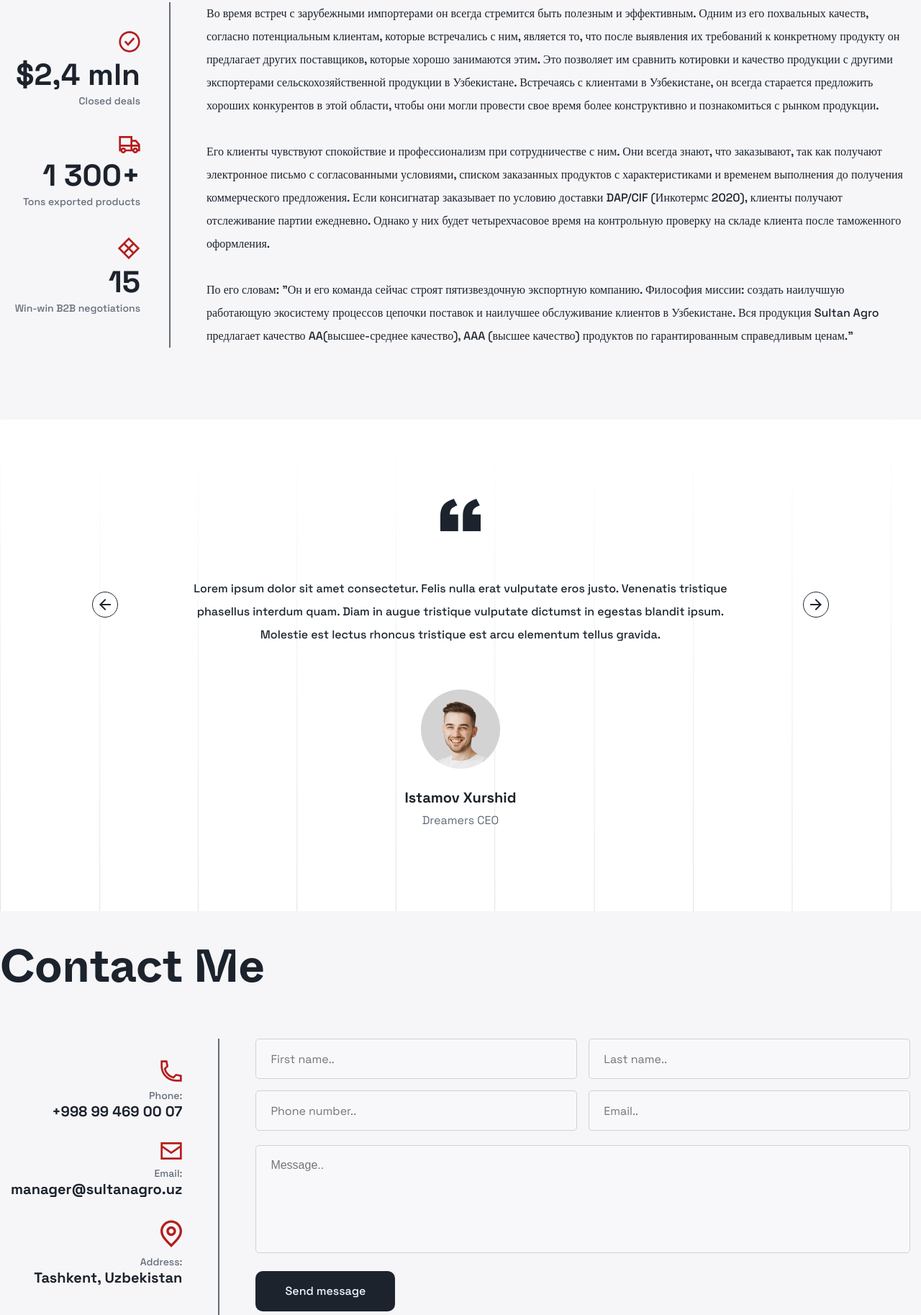
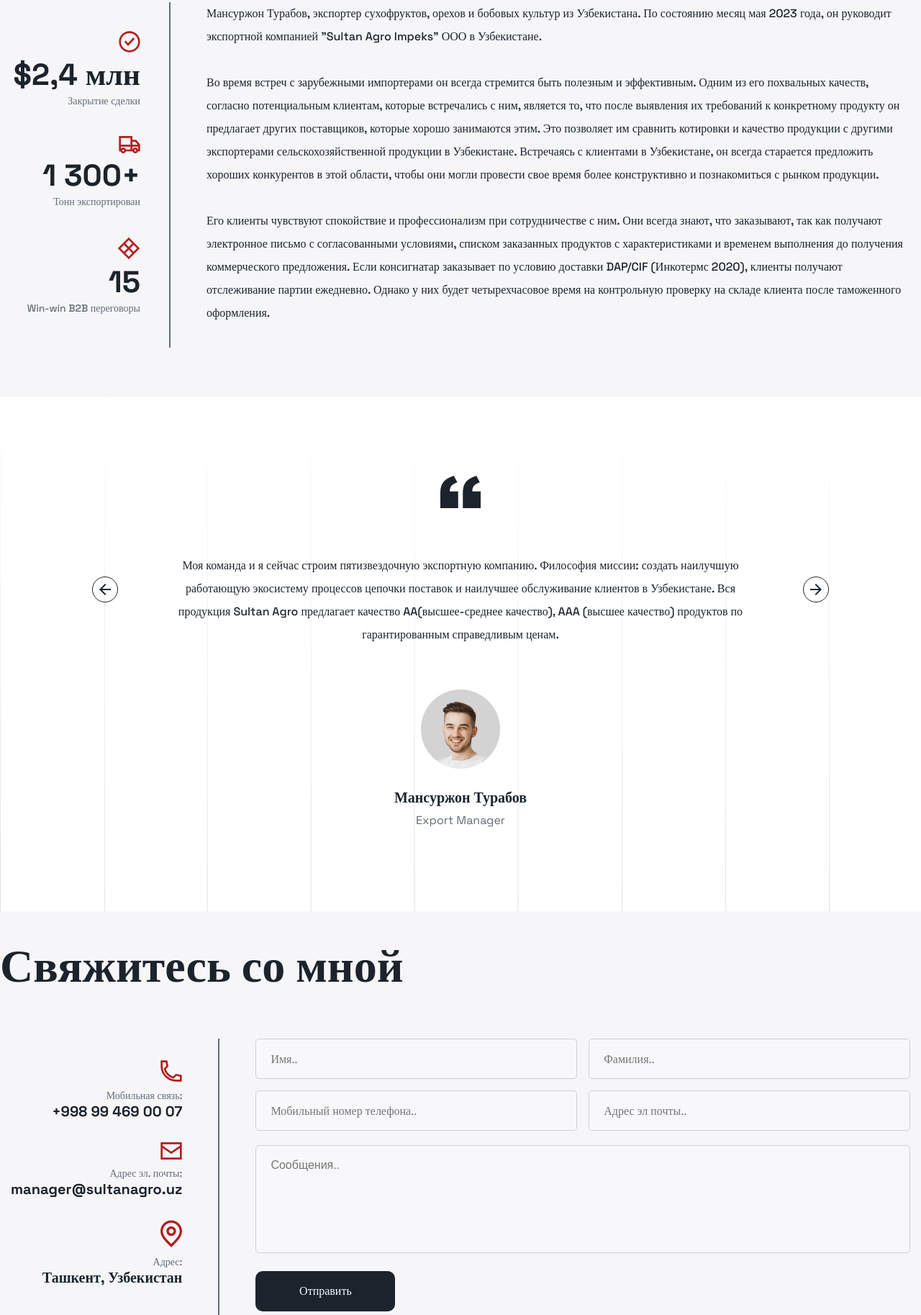
Before and after one commit to Sirojiddin-1996/business-card, a plain HTML site: page indexx.html in a window 1280 px wide. Shown: the part 973-2800 px from the top of the page at 72% size. Drawn offline with Linux system fonts and the light colour scheme; files whose address does not match are found by name.

Commit message:
Add files via upload

```diff
--- a/indexx.html
+++ b/indexx.html
@@ -17,10 +17,10 @@
 					<span class="top-left"></span>
 					<span class="bottom-right"></span>
 					<div class="nav-menu">
-						<a href="https://sultanagro.uz" class="logobrand">Мансуржон Турабов</a>
+						<a href="https://sultanagro.uz" class="logobrand">Mansurjon Turabov</a>
 						<ul id="nav-mobile" class="right">
 							<li><a href="#about">О Cебе</a></li>
-							<li><a href="#contact">Contact Me</a></li>
+							<li><a href="#contact">Свяжитесь со мной</a></li>
 							<div class="language">
 								<span>Рус</span>
 								<i class="arrow-down fa-solid fa-caret-down"></i>
@@ -34,7 +34,7 @@
 					</div>
 					<div class="dropdown_menu">
 						<li><a href="#about">О Cебе</a></li>
-						<li><a href="#contact">Contact Me</a></li>
+						<li><a href="#contact">Свяжитесь со мной</a></li>
 						<div class="language lan">
 							<span>Рус</span>
 							<i class="arrow-down fa-solid fa-caret-down"></i>
@@ -56,19 +56,19 @@
 							</div>
 							<div class="contact-me">
 								<span></span>
-								<p>Contact me:</p>
+								<p>Связаться:</p>
 								<div>
 									<a href="https://t.me/sultanagro_uz"><img src="./img/icons8-telegram-100.png" alt="Telegram"></a>
 									<a href="https://wa.me/998994690007"><img src="./img/icons8-whatsapp-96.png" alt="WhatsApp"></a>
-									<a href="https://manager@sultanagro.uz"><img src="./img/icons8-mail-100.png" alt="Email"></a>
+									<a href="mailto:manager@sultanagro.uz"><img src="./img/icons8-mail-100.png" alt="Email"></a>
 								</div>
 							</div>
 							<div class="follow-me">
 								<span></span>
-								<p>Follow me:</p>
+								<p>Подписаться:</p>
 								<div>
 									<a class="anim-4" href="https://uz.linkedin.com/in/mansurjon-turobov-5a732bbb"><img src="./img/icons8-in-100.png" alt="Linkedin"></a>
-									<a class="anim-5" href="#"><img src="./img/tch.svg" alt="TenChat"></a>
+									<a class="anim-5" href="https://tenchat.ru/manshuri21"><img src="./img/tch.svg" alt="TenChat"></a>
 								</div>
 								</div>
 						</div>
@@ -88,25 +88,26 @@
 						<div class="about-content reveal">
 							<div>
 								<img src="./img/check.svg" alt="">
-								<h3>$2,4 mln</h3>
-								<span>Closed deals</span>
+								<h3>$2,4 млн</h3>
+								<span>Закрытие сделки</span>
 							</div>
 							<div>
 								<img src="./img/smile.svg" alt="">
 								<h3>1 300+</h3>
-								<span>Tons exported products</span>
+								<span>Тонн экспортирован</span>
 							</div>
 							<div>
 								<img src="./img/diamond.svg" alt="">
 								<h3>15</h3>
-								<span>Win-win B2B negotiations</span>
+								<span>Win-win B2B переговоры</span>
 							</div>
 						</div>
 						<div class="line reveal"></div>
 						<div class="about-text reveal">
-							<p>Во время встреч с зарубежными импортерами он всегда стремится быть полезным и эффективным. Одним из его похвальных качеств, согласно потенциальным клиентам, которые встречались с ним, является то, что после выявления их требований к конкретному продукту он предлагает других поставщиков, которые хорошо занимаются этим. Это позволяет им сравнить котировки и качество продукции с другими экспортерами сельскохозяйственной продукции в Узбекистане. Встречаясь с клиентами в Узбекистане, он всегда старается предложить хороших конкурентов в этой области, чтобы они могли провести свое время более конструктивно и познакомиться с рынком продукции.
+							<p>Мансуржон Турабов, экспортер сухофруктов, орехов и бобовых культур из Узбекистана. По состоянию месяц мая 2023 года, он руководит экспортной компанией "Sultan Agro Impeks" ООО в Узбекистане.
+								<br><br>Во время встреч с зарубежными импортерами он всегда стремится быть полезным и эффективным. Одним из его похвальных качеств, согласно потенциальным клиентам, которые встречались с ним, является то, что после выявления их требований к конкретному продукту он предлагает других поставщиков, которые хорошо занимаются этим. Это позволяет им сравнить котировки и качество продукции с другими экспортерами сельскохозяйственной продукции в Узбекистане. Встречаясь с клиентами в Узбекистане, он всегда старается предложить хороших конкурентов в этой области, чтобы они могли провести свое время более конструктивно и познакомиться с рынком продукции.
 								<br><br> Его клиенты чувствуют спокойствие и профессионализм при сотрудничестве с ним. Они всегда знают, что заказывают, так как получают электронное письмо с согласованными условиями, списком заказанных продуктов с характеристиками и временем выполнения до получения коммерческого предложения. Если консигнатар заказывает по условию доставки DAP/CIF (Инкотермс 2020), клиенты получают отслеживание партии ежедневно. Однако у них будет четырехчасовое время на контрольную проверку на складе клиента после таможенного оформления.
-								<br><br> По его словам: "Он и его команда сейчас строят пятизвездочную экспортную компанию. Философия миссии: создать наилучшую работающую экосистему процессов цепочки поставок и наилучшее обслуживание клиентов в Узбекистане. Вся продукция Sultan Agro предлагает качество AA(высшее-среднее качество), AAA (высшее качество) продуктов  по гарантированным справедливым ценам."</p>
+								</p>
 						</div>
 					</div>
 				</div>
@@ -122,37 +123,37 @@
 						<!-- 1 -->
 						<div class="offer_slider">
 							<img src="./img/vector.svg" alt="">
-							<p>Lorem ipsum dolor sit amet consectetur. Felis nulla erat vulputate eros justo. Venenatis tristique phasellus interdum quam. Diam in augue tristique vulputate dictumst in egestas blandit ipsum. Molestie est lectus rhoncus tristique est arcu elementum tellus gravida.</p>
+							<p>Моя команда и я сейчас строим пятизвездочную экспортную компанию. Философия миссии: создать наилучшую работающую экосистему процессов цепочки поставок и наилучшее обслуживание клиентов в Узбекистане. Вся продукция Sultan Agro предлагает качество AA(высшее-среднее качество), AAA (высшее качество) продуктов  по гарантированным справедливым ценам.</p>
 							<img src="./img/Ellipse 5.png" alt="">
-							<h3>Istamov Xurshid</h3>
-							<span>Dreamers CEO</span>
+							<h3>Мансуржон Турабов</h3>
+							<span>Export Manager</span>
 						</div>
 
 						<!-- 2 -->
 						<div class="offer_slider">
 							<img src="./img/vector.svg" alt="">
-							<p>Lorem ipsum dolor sit amet consectetur. Felis nulla erat vulputate eros justo. Venenatis tristique phasellus interdum quam. Diam in augue tristique vulputate dictumst in egestas blandit ipsum. Molestie est lectus rhoncus tristique est arcu elementum tellus gravida.</p>
+							<p>Моя команда и я сейчас строим пятизвездочную экспортную компанию. Философия миссии: создать наилучшую работающую экосистему процессов цепочки поставок и наилучшее обслуживание клиентов в Узбекистане. Вся продукция Sultan Agro предлагает качество AA(высшее-среднее качество), AAA (высшее качество) продуктов  по гарантированным справедливым ценам.</p>
 							<img src="./img/Ellipse 5.png" alt="">
-							<h3>Istamov Xurshid</h3>
-							<span>Dreamers CEO</span>
+							<h3>Мансуржон Турабов</h3>
+							<span>Export Manager</span>
 						</div>
 
 						<!-- 3 -->
 						<div class="offer_slider">
 							<img src="./img/vector.svg" alt="">
-							<p>Lorem ipsum dolor sit amet consectetur. Felis nulla erat vulputate eros justo. Venenatis tristique phasellus interdum quam. Diam in augue tristique vulputate dictumst in egestas blandit ipsum. Molestie est lectus rhoncus tristique est arcu elementum tellus gravida.</p>
+							<p>Моя команда и я сейчас строим пятизвездочную экспортную компанию. Философия миссии: создать наилучшую работающую экосистему процессов цепочки поставок и наилучшее обслуживание клиентов в Узбекистане. Вся продукция Sultan Agro предлагает качество AA(высшее-среднее качество), AAA (высшее качество) продуктов  по гарантированным справедливым ценам.</p>
 							<img src="./img/Ellipse 5.png" alt="">
-							<h3>Istamov Xurshid</h3>
-							<span>Dreamers CEO</span>
+							<h3>Мансуржон Турабов</h3>
+							<span>Export Manager</span>
 						</div>
 
 						<!-- 4 -->
 						<div class="offer_slider">
 							<img src="./img/vector.svg" alt="">
-							<p>Lorem ipsum dolor sit amet consectetur. Felis nulla erat vulputate eros justo. Venenatis tristique phasellus interdum quam. Diam in augue tristique vulputate dictumst in egestas blandit ipsum. Molestie est lectus rhoncus tristique est arcu elementum tellus gravida.</p>
+							<p>Моя команда и я сейчас строим пятизвездочную экспортную компанию. Философия миссии: создать наилучшую работающую экосистему процессов цепочки поставок и наилучшее обслуживание клиентов в Узбекистане. Вся продукция Sultan Agro предлагает качество AA(высшее-среднее качество), AAA (высшее качество) продуктов  по гарантированным справедливым ценам.</p>
 							<img src="./img/Ellipse 5.png" alt="">
-							<h3>Istamov Xurshid</h3>
-							<span>Dreamers CEO</span>
+							<h3>Мансуржон Турабов</h3>
+							<span>Export Manager</span>
 						</div>
 					</div>
 				</div>
@@ -161,25 +162,25 @@
 			<!-- CONTACT  -->
 			<div class="contact" id="contact">
 				<div class="contact-main">
-					<h1 class="reveal">Contact Me</h1>
+					<h1 class="reveal">Свяжитесь со мной</h1>
 					<div class="contact_wrapper ">
 						<div class="contact_wrapper-content reveal">
 							<div>
 								<img src="./img/call.svg" alt="">
-								<span>Phone:</span>
+								<span>Мобильная связь:</span>
 								<h3>+998 99 469 00 07</h3>
 
 							</div>
 							<div>
 								<img src="./img/mail.svg" alt="">
-								<span>Email:</span>
+								<span>Адрес эл. почты:</span>
 								<h3>manager@sultanagro.uz</h3>
 
 							</div>
 							<div>
 								<img src="./img/location.svg" alt="">
-								<span>Address:</span>
-								<h3>Tashkent, Uzbekistan</h3>
+								<span>Адрес:</span>
+								<h3>Ташкент, Узбекистан</h3>
 
 							</div>
 						</div>
@@ -187,22 +188,14 @@
 						<div class="row reveal">
 							<form class="row-form" action="#">
 							<div class="contact_input-inner" >
-								<input class="contact_input" type="text" placeholder="First name.." required>
-								<input class="contact_input" type="text" placeholder="Last name.." required>
-								<input class="contact_input" type="phone" placeholder="Phone number.." required>
-								<!-- <div class="select-input"><i class="arrow-select fa-solid fa-caret-down"></i>
-									<select class="contact_input" name="theme" id="theme" required>
+								<input class="contact_input" type="text" placeholder="Имя.." required>
+								<input class="contact_input" type="text" placeholder="Фамилия.." required>
+								<input class="contact_input" type="phone" placeholder="Мобильный номер телефона.." required>
 
-										<option class="text-grey lighten-2" value="theme" disabled selected>Theme</option>
-										<option value="Web">Web Developer</option>
-										<option value="android">Android</option>
-										<option value="oop">OOP</option>
-									</select>
-								</div> -->
-								<input class="contact_input" type="email" placeholder="Email.." required>
+								<input class="contact_input" type="email" placeholder="Адрес эл почты.." required>
 							</div>
-							<textarea required class="contact_input-textarea" id="msg" name="z" maxlength="200" placeholder='Message..'></textarea>
-							<button class="submit-msg" type="submit">Send message</button>
+							<textarea required class="contact_input-textarea" id="msg" name="z" maxlength="200" placeholder='Сообщения..'></textarea>
+							<button class="submit-msg" type="submit">Отправить</button>
 							</form>
 						</div>
 					</div>
@@ -216,19 +209,19 @@
 				<div>
 					<div class="contact-me">
 						<span></span>
-						<p>Contact me:</p>
+						<p>Связаться:</p>
 						<div>
 							<a href="https://t.me/sultanagro_uz"><img src="./img/icons8-telegram-100.png" alt="Telegram"></a>
 							<a href="https://wa.me/998994690007"><img src="./img/icons8-whatsapp-96.png" alt="WhatsApp"></a>
-							<a href="https://manager@sultanagro.uz"><img src="./img/icons8-mail-100.png" alt="Email"></a>
+							<a href="mailto:manager@sultanagro.uz"><img src="./img/icons8-mail-100.png" alt="Email"></a>
 						</div>
 					</div>
 					<div class="follow-me">
 						<span></span>
-						<p>Follow me:</p>
+						<p>Подписаться:</p>
 						<div>
 							<a class="anim-4" href="https://uz.linkedin.com/in/mansurjon-turobov-5a732bbb"><img src="./img/icons8-in-100.png" alt="Linkedin"></a>
-							<a class="anim-5" href="#"><img src="./img/tch.svg" alt="TenChat"></a>
+							<a class="anim-5" href="https://tenchat.ru/manshuri21"><img src="./img/tch.svg" alt="TenChat"></a>
 						</div>
 					</div>
 				</div>
```
Also changed, not shown: index.html (+19 -26 lines).
